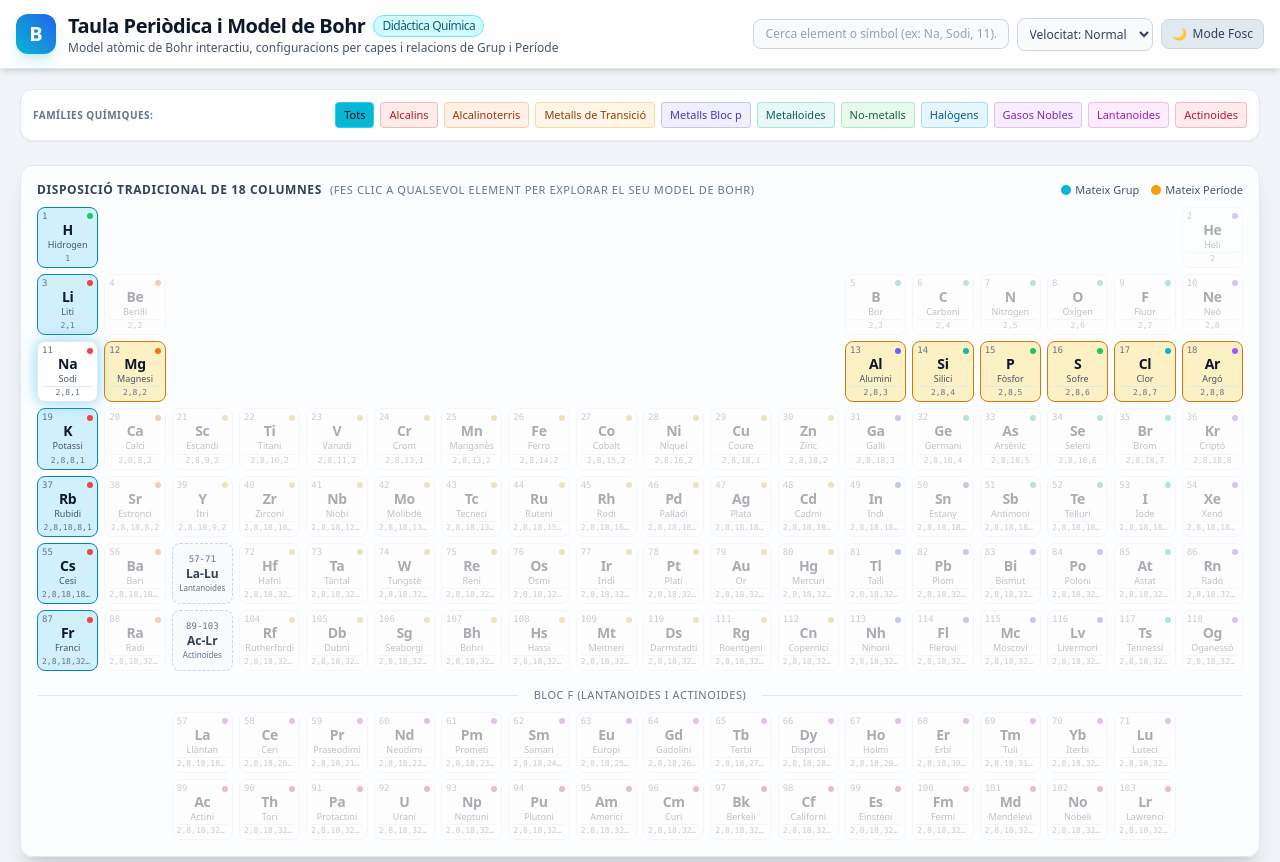
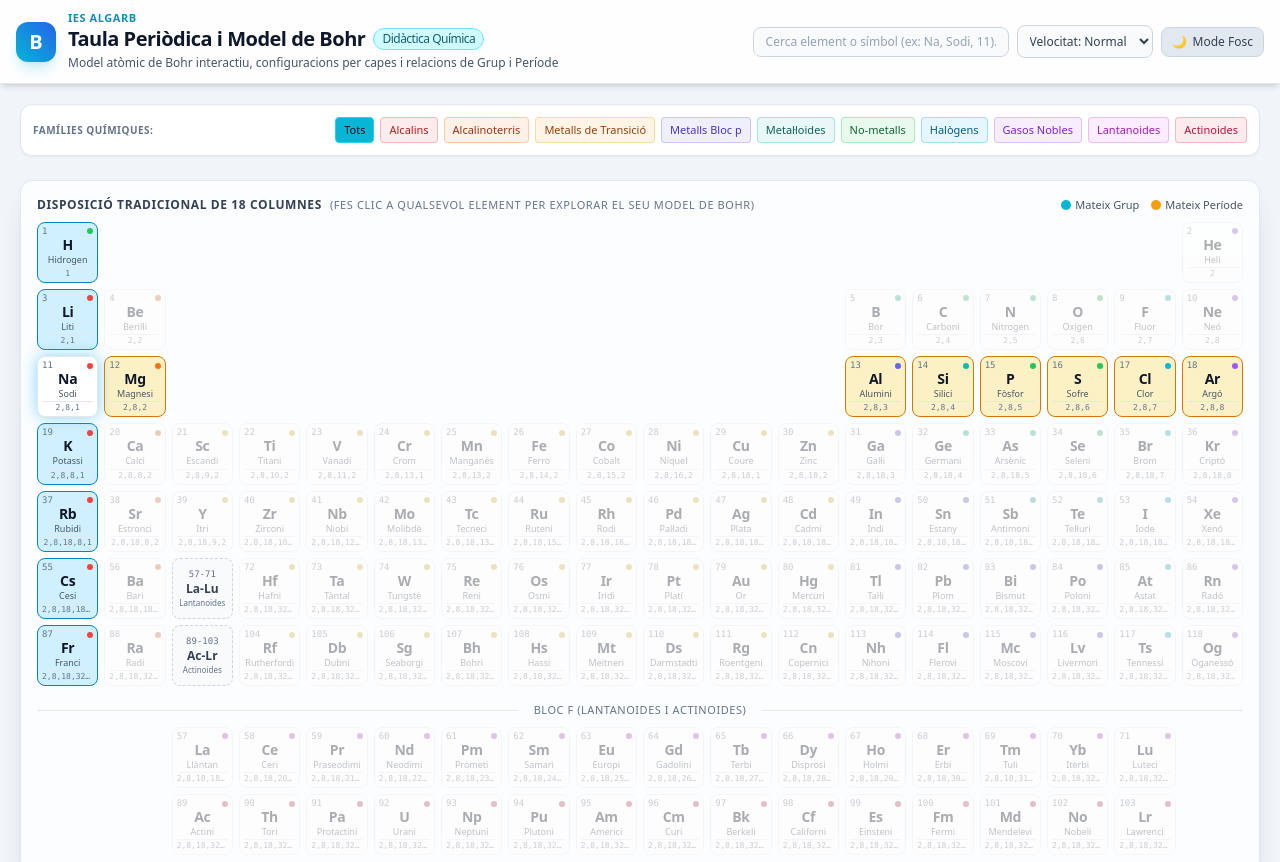
Before and after one commit to fq-iesalgarb/capavalencia, a plain HTML site: page index.html in a window 1280 px wide. Shown: the top 862 px of the page. Drawn offline with nearby package versions, Linux system fonts and the light colour scheme.

Commit message:
Update index.html

```diff
--- a/index.html
+++ b/index.html
@@ -5,7 +5,7 @@
   <link rel="icon" type="image/svg+xml" href="favicon.svg">
 
   <meta name="viewport" content="width=device-width, initial-scale=1.0">
-  <title>Taula Periòdica i Model de Bohr</title>
+  <title>Taula Periòdica i Model de Bohr - IES Algarb</title>
   <!-- Tailwind CSS CDN -->
   <script src="https://cdn.tailwindcss.com"></script>
   <script>
@@ -117,11 +117,12 @@
           B
         </div>
         <div>
-          <h1 class="text-lg md:text-xl font-bold tracking-tight text-slate-900 dark:text-white flex items-center gap-2">
+          <span class="text-[11px] font-bold uppercase tracking-wider text-cyan-600 dark:text-cyan-400 block leading-none mb-0.5">IES Algarb</span>
+          <h1 class="text-lg md:text-xl font-bold tracking-tight text-slate-900 dark:text-white flex items-center gap-2 leading-tight">
             Taula Periòdica i Model de Bohr
             <span class="text-xs font-normal px-2 py-0.5 rounded-full bg-cyan-100 dark:bg-cyan-950 text-cyan-800 dark:text-cyan-400 border border-cyan-300 dark:border-cyan-800">Didàctica Química</span>
           </h1>
-          <p class="text-xs text-slate-600 dark:text-slate-400">Model atòmic de Bohr interactiu, configuracions per capes i relacions de Grup i Període</p>
+          <p class="text-xs text-slate-600 dark:text-slate-400 mt-0.5">Model atòmic de Bohr interactiu, configuracions per capes i relacions de Grup i Període</p>
         </div>
       </div>
 
@@ -316,7 +317,7 @@
 
   <!-- FOOTER -->
   <footer class="border-t border-slate-200 dark:border-slate-800 bg-white/60 dark:bg-slate-900/60 py-4 text-center text-xs text-slate-500 mt-auto">
-    Taula Periòdica i Model Atòmic de Bohr — Recurs Educatiu per a Física i Química de Secundària i Batxillerat
+    IES Algarb • Taula Periòdica i Model Atòmic de Bohr — Recurs Educatiu per a Física i Química de Secundària i Batxillerat
   </footer>
 
   <!-- JAVASCRIPT APP LOGIC -->
```
